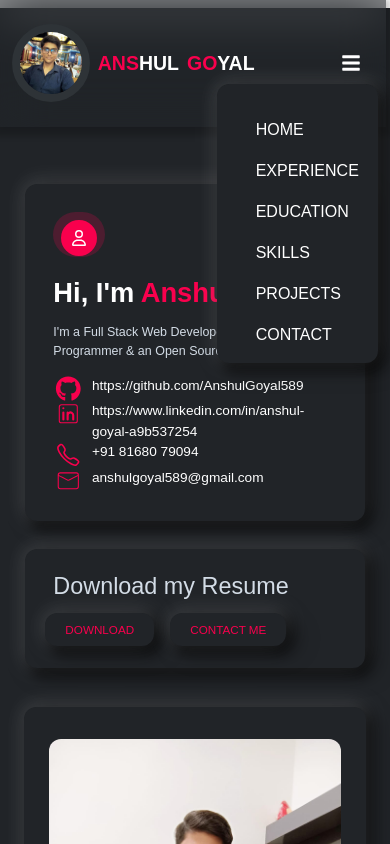
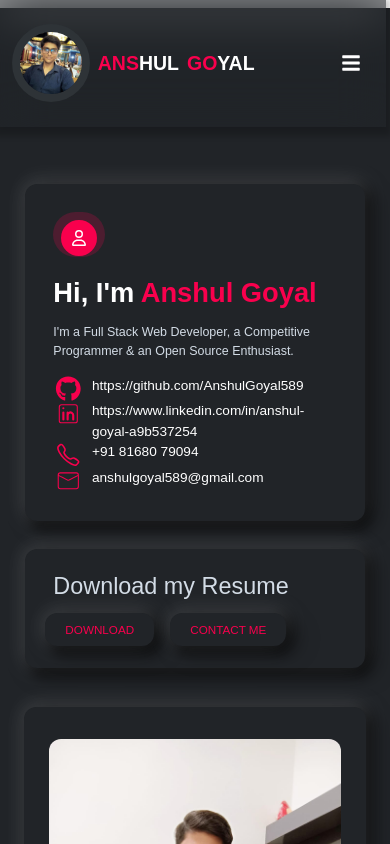
Before and after one commit to AnshulGoyal589/Portfolio, a React (Vite) app: page / in a window 390 px wide. Shown: the top 844 px of the page. Built offline with nearby package versions, Linux system fonts and the light colour scheme.

Commit message:
responsivness added

```diff
--- a/src/Components/Navbar.jsx
+++ b/src/Components/Navbar.jsx
@@ -42,7 +42,7 @@ const Navbar = () => {
             <FaBars onClick={burgerHandle}  />
 
         </div>
-        <div id="navb"  onClick={burgerHandle}   className='drop-shadow-4xl rounded-xl ' >
+        <div id="navb"  onClick={burgerHandle}   className='drop-shadow-4xl rounded-xl hidden' >
               <ul className='flex flex-col justify-start items-start  text-base text-white bg-blueTheme rounded-xl '  >
                 <li onClick={() => scrollToSection('home') } role="button"><span className='text-white' >HO</span>ME</li>
                 <li onClick={() => scrollToSection('experience')} role="button"><span className='text-white' >EXPE</span>RIENCE</li>
```
